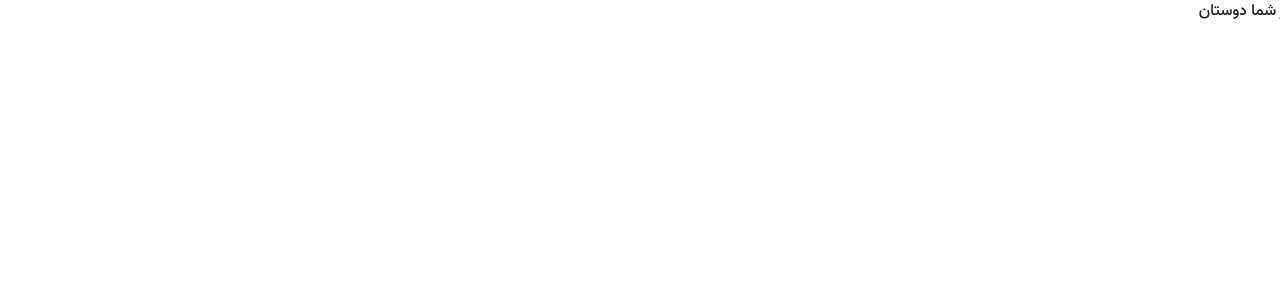
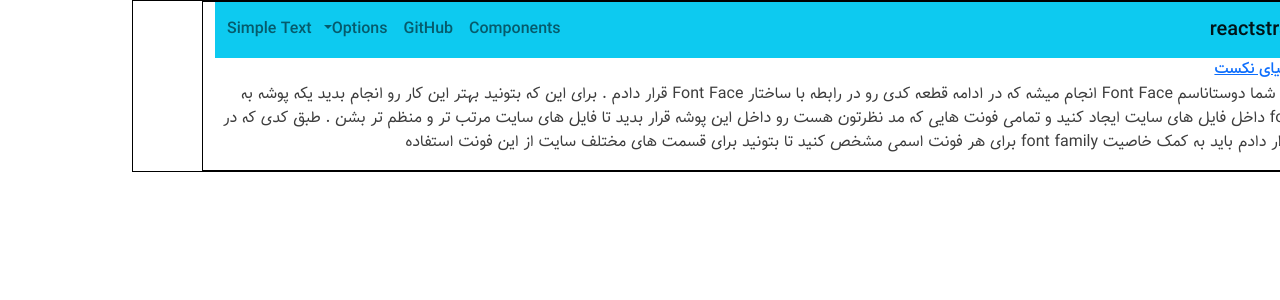
Before and after one commit to mehdibehvar/metakhoneh, a Next.js app: page / in a window 1280 px wide. Shown: the top 300 px of the page. Built offline with nearby package versions, Linux system fonts and the light colour scheme; a small style sheet from the web is missing.

Commit message:
add-custom-document.tsx

```diff
--- a/next.config.js
+++ b/next.config.js
@@ -1,6 +1,6 @@
 /** @type {import('next').NextConfig} */
 const nextConfig = {
-  reactStrictMode: true,
+  reactStrictMode: false,
   swcMinify: true,
 }
 
--- /dev/null
+++ b/playground.ts
@@ -0,0 +1,143 @@
+import { getRandomValues } from "crypto";
+
+class Person {
+    name:string;
+    age?:number;
+    constructor(name:string,age:number=0) {
+        this.name=name;
+        this.age=age
+    }
+}
+interface IPerson{
+    name:string;
+    age:number
+}
+interface IAcademicperson extends IPerson{
+    kind:"academic"
+publications:Array<string>;
+
+}
+interface IBusinesperson extends IPerson{
+    kind:"busines"
+    salary:number
+}
+type Human=IBusinesperson | IAcademicperson
+type LogerFn=(person:IPerson)=>string;
+export default function play() {
+
+//     function personLogerInfoFn(person:IPerson){
+//         const info=`person:${person.name} -- ${person.age}`
+//         console.log(info);
+//         return info;
+//     }
+//     const personLoger2:LogerFn=(pers)=>{
+//         const info=`person:${pers.name} -- ${pers.age}`
+//         console.log(info);
+//         return info;
+
+//     }
+//     const ali:IPerson={
+//         name:"ali"
+//     }
+//   const person=new Person("mehdi");
+//   const littleperson=new Person("reza",30)
+//   personLogerInfoFn(littleperson)
+//   personLoger2(person);
+//   personLogerInfoFn(ali)
+/////--------------------------------////////////////////
+const random=Math.random()>0.5?"hello":[1,2,3];
+if(typeof random==="string"){
+    const upper=random.toUpperCase();
+      console.log(upper);
+
+}else{
+    console.log(random)
+}
+console.log(random.length)
+};
+
+export  function play2() {
+    const logPersonInfo=(person:Human)=>{
+      switch (person.kind) {
+        case "academic":
+            console.log(person.publications);
+
+            break;
+      case "busines":
+        console.log(person.salary);
+        break
+
+        default:
+            console.log(person);
+
+      }
+
+    }
+    logPersonInfo({name:"mehdi",kind:"busines",salary:1000,age:22});
+
+}
+
+export const play3=()=>{
+function logAnimal(someObject:{[key:string]:string|number|boolean|object}) {
+    console.log(someObject);
+}
+logAnimal({
+    name:{}
+})
+}
+class Loger<T> {
+   log(arr:Array<T>,callback:(i:T)=>void){
+    arr.forEach((item:T) => {
+        callback(item)
+    });
+   }
+}
+export function play4() {
+    const loger=new Loger<string>();
+    const cars=["c1","c2","c3"]
+    loger.log(cars,(car)=>{
+        console.log(car)
+    })
+    // const loger2=new Loger<number>()
+    // const nums=[1,2,3,4]
+    // loger2.log(nums,(num)=>{
+    //     console.log(num);
+
+    // })
+    const loger3=new Loger<string|number>()
+    const varar=[1,2,"mehdi"]
+    loger3.log(varar,(v)=>{
+        console.log(v);
+
+    })
+    const loger4=new Loger<IPerson>();
+    const arrperson=[{name:"mehdi",age:22},{name:"mahdi",age:22}]
+    loger4.log(arrperson,(p)=>{
+        console.log(p);
+
+    })
+}
+class student implements IPerson{
+   name="mehdi"
+   age=33
+   salary=666
+
+}
+interface IEdu extends IPerson{
+    grade:string;
+}
+///generic default value is student//////////////////////
+class Logerstu<T extends IPerson=student>{
+    log(arr:Array<T>,callback:(i:T)=>void){
+        arr.forEach((item)=>{
+         callback(item)
+        })
+    }
+}
+export function play5() {
+    const logerstu=new Logerstu<IEdu>();
+    const stuarr=[{name:"s1",age:11,grade:"j",salary:555},{name:"s2",age:33,grade:"99",salary:99}]
+    logerstu.log(stuarr,(stu)=>{
+        console.log(stu);
+    })
+}
--- /dev/null
+++ b/src/components/Navbar.tsx
@@ -0,0 +1,56 @@
+import React, { useState } from 'react';
+import {
+  Collapse,
+  Navbar,
+  NavbarToggler,
+  NavbarBrand,
+  Nav,
+  NavItem,
+  NavLink,
+  UncontrolledDropdown,
+  DropdownToggle,
+  DropdownMenu,
+  DropdownItem,
+  NavbarText,
+} from 'reactstrap';
+
+function MYNavbar(args:any) {
+  const [isOpen, setIsOpen] = useState(false);
+
+  const toggle = () => setIsOpen(!isOpen);
+
+  return (
+    <div>
+      <Navbar {...args}>
+        <NavbarBrand href="/">reactstrap</NavbarBrand>
+        <NavbarToggler onClick={toggle} />
+        <Collapse isOpen={isOpen} navbar>
+          <Nav className="me-auto" navbar>
+            <NavItem>
+              <NavLink href="/components/">Components</NavLink>
+            </NavItem>
+            <NavItem>
+              <NavLink href="https://github.com/reactstrap/reactstrap">
+                GitHub
+              </NavLink>
+            </NavItem>
+            <UncontrolledDropdown nav inNavbar>
+              <DropdownToggle nav caret>
+                Options
+              </DropdownToggle>
+              <DropdownMenu end>
+                <DropdownItem>Option 1</DropdownItem>
+                <DropdownItem>Option 2</DropdownItem>
+                <DropdownItem divider />
+                <DropdownItem>Reset</DropdownItem>
+              </DropdownMenu>
+            </UncontrolledDropdown>
+          </Nav>
+          <NavbarText>Simple Text</NavbarText>
+        </Collapse>
+      </Navbar>
+    </div>
+  );
+}
+
+export default MYNavbar;
--- a/src/pages/_app.tsx
+++ b/src/pages/_app.tsx
@@ -3,7 +3,12 @@ import type { AppProps } from 'next/app'
 import { store } from '../app/store'
 import { Provider } from 'react-redux';
 import 'bootstrap/dist/css/bootstrap.min.css';
+import { useEffect } from 'react';
+import play, { play2, play4, play5 } from '../../playground';
 function MyApp({ Component, pageProps }: AppProps) {
+  useEffect(()=>{
+    play5()
+  },[])
  return (
     <Provider store={store}>
       <Component {...pageProps} />
--- /dev/null
+++ b/src/pages/_document.tsx
@@ -0,0 +1,31 @@
+import Document, { DocumentContext, DocumentInitialProps } from 'next/document'
+import { Html, Head, Main, NextScript } from 'next/document'
+class MyDocument extends Document {
+  static async getInitialProps(
+    ctx: DocumentContext
+  ): Promise<DocumentInitialProps> {
+    const initialProps = await Document.getInitialProps(ctx)
+    return initialProps
+  }
+  render() {
+    return (
+      <Html lang="fa">
+        <Head>
+          <link rel="shortcut icon" href="/favicon.png" />
+          <link
+            rel="stylesheet"
+            href="https://fonts.googleapis.com/css?family=Roboto:300,400,500,700&display=swap"
+          />
+          <link href="https://cdn.jsdelivr.net/gh/rastikerdar/vazirmatn@v33.003/Vazirmatn-Variable-font-face.css" rel="stylesheet" type="text/css" />
+        </Head>
+        <body>
+          <Main />
+          <NextScript />
+        </body>
+      </Html>
+    );
+  }
+
+}
+
+export default MyDocument
--- a/src/pages/index.tsx
+++ b/src/pages/index.tsx
@@ -1,22 +1,30 @@
 import type { NextPage } from 'next'
 import Head from 'next/head'
 import Link from 'next/link'
+import { Container } from 'reactstrap'
+import MYNavbar from '../components/Navbar'
 
 
 const Home: NextPage = () => {
 
   return (
-    <div>
+    <div style={{border:"1px solid black"}}>
       <Head>
         <title>Create Next App</title>
         <meta name="description" content="Generated by create next app" />
         <link rel="icon" href="/favicon.ico" />
       </Head>
 
-{/* <Link href='www.google.com'>
+<Container style={{border:"1px solid black"}}>
+  <MYNavbar color={"info"} expand={"md"}/>
+<Link href='www.google.com'>
 <a >سلام دنیای نکست</a>
-</Link> */}
-<p>سلام بر شما دوستان</p>
+</Link>
+<p>سلام بر شما دوستاناسم Font Face
+   انجام میشه که در
+   ادامه قطعه کدی رو در رابطه با ساختار Font Face قرار دادم . برای این که بتونید بهتر این کار رو انجام بدید یکه پوشه به اسم font داخل فایل های سایت ایجاد کنید و تمامی فونت هایی که مد نظرتون هست رو داخل این پوشه قرار بدید تا فایل های سایت مرتب تر و منظم تر بشن . طبق کدی که در ادامه قرار دادم باید به کمک خاصیت font family برای هر فونت اسمی مشخص کنید تا بتونید برای قسمت های مختلف سایت
+  از این فونت استفاده</p>
+</Container>
     </div>
   )
 }
--- a/styles/globals.scss
+++ b/styles/globals.scss
@@ -42,6 +42,7 @@ $font-color:#3D3D3D;
   margin: 0;
   box-sizing: border-box;
   direction: rtl;
+  color: $font-color;
 }
 
 *::before,
@@ -49,9 +50,12 @@ $font-color:#3D3D3D;
   box-sizing: border-box;
 }
 /* Reapply the pointer cursor for anchor tags */
-a {
+a{
   cursor: revert;
 text-decoration: none;
+}
+p{
+  font-family: Tanha;
 }
 /* Remove list styles (bullets/numbers) */
 ol, ul, menu {
```
Also changed, not shown: 1 other file (tests, documents, lock files or other folders).
